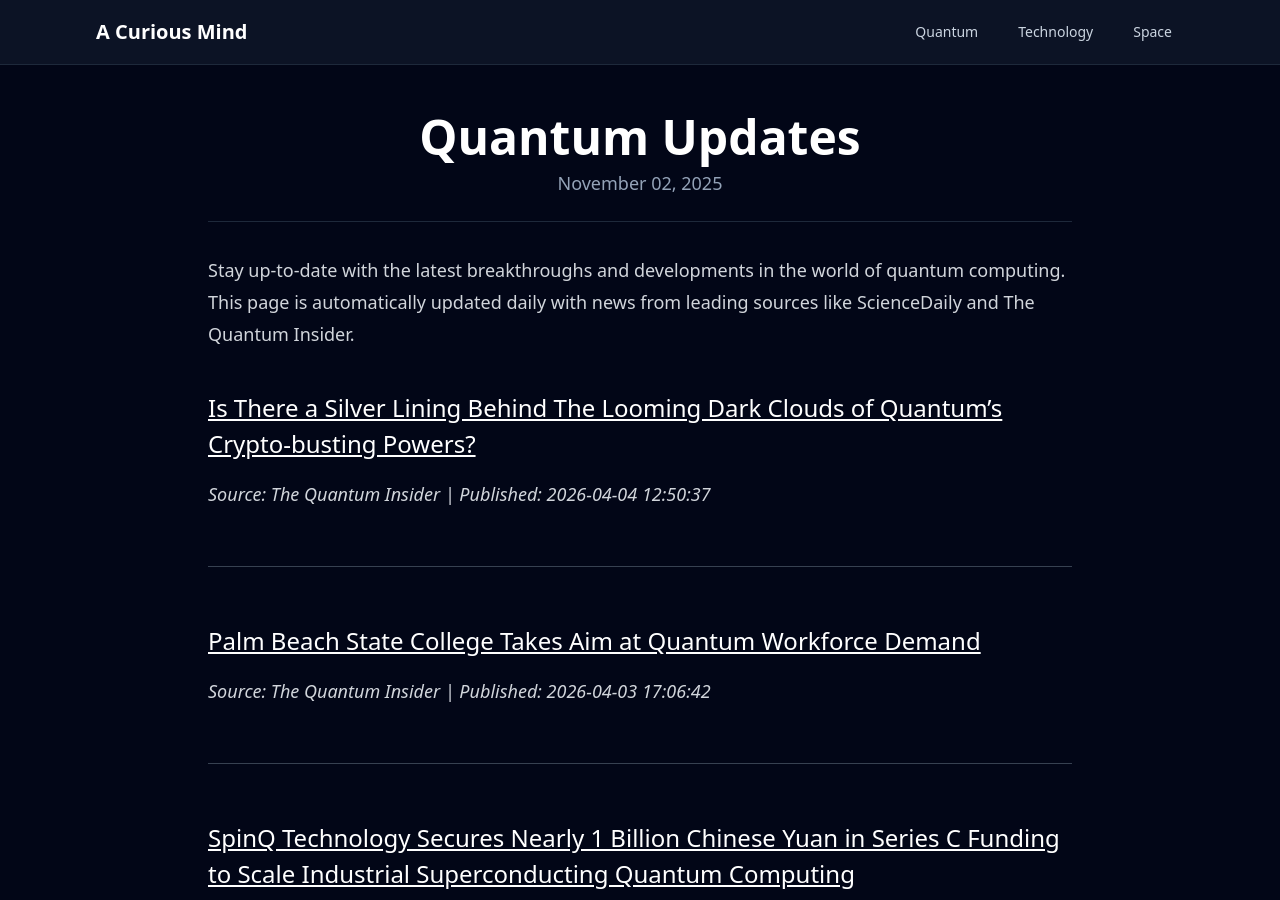
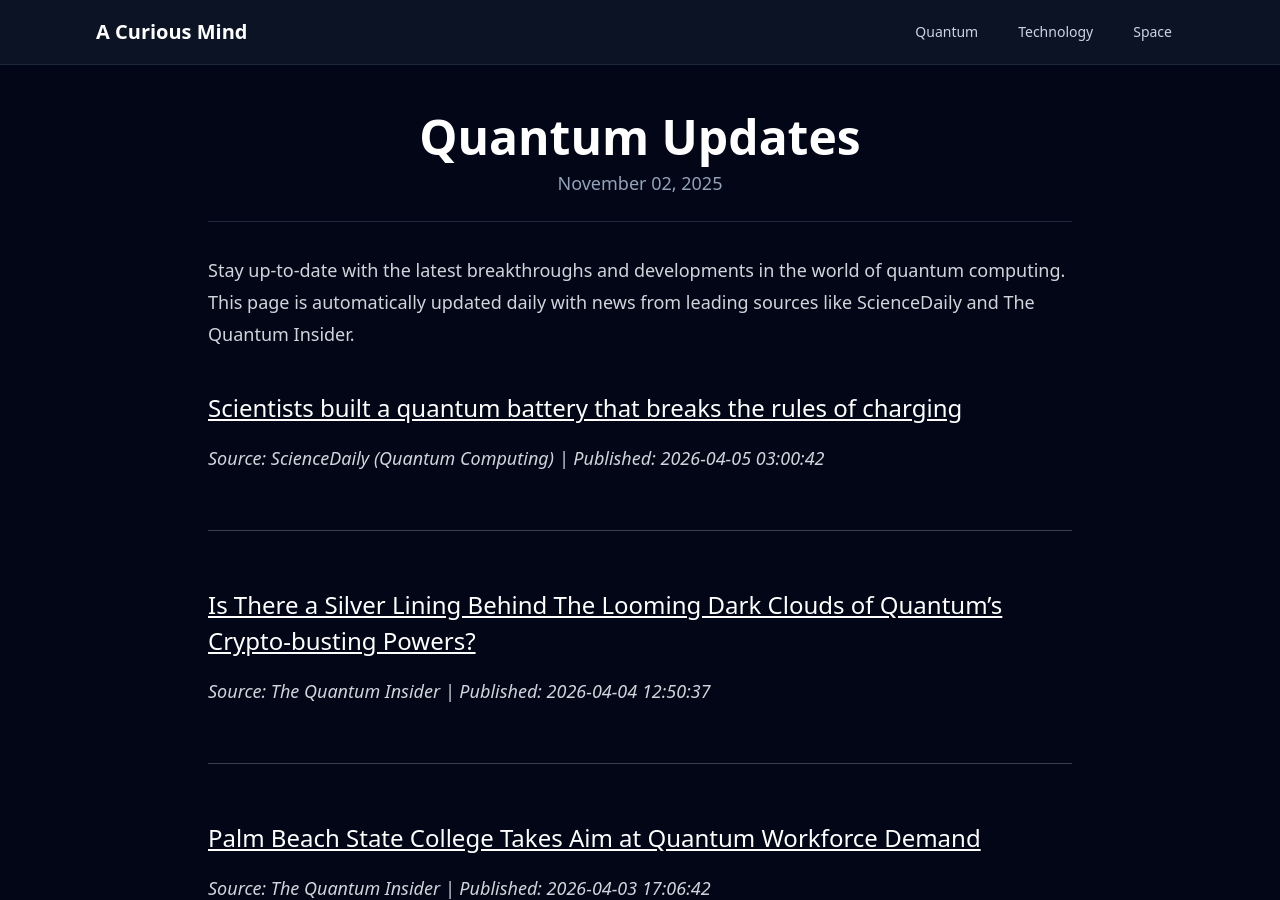
Before and after one commit to onehl7/onehl7.github.io, a Jekyll site: the page built from _posts/2025-11-02-quantum-updates.md, in a window 1280 px wide and 900 px high. Built offline with Jekyll 4.4.1, drawn with Linux system fonts in a browser that asks for light colours; nearby versions of some CDN libraries; some of the changed text lies outside the part shown.

Commit message:
Update quantum news data

```diff
--- a/_data/quantum_news.json
+++ b/_data/quantum_news.json
@@ -1,4 +1,10 @@
 [
+  {
+    "source": "ScienceDaily (Quantum Computing)",
+    "title": "Scientists built a quantum battery that breaks the rules of charging",
+    "link": "https://www.sciencedaily.com/releases/2026/04/260403224452.htm",
+    "published": "2026-04-05 03:00:42"
+  },
   {
     "source": "The Quantum Insider",
     "title": "Is There a Silver Lining Behind The Looming Dark Clouds of Quantum\u2019s Crypto-busting Powers?",
@@ -52,11 +58,5 @@
     "title": "World\u2019s first quantum battery could enable ultra fast charging",
     "link": "https://www.sciencedaily.com/releases/2026/03/260322020249.htm",
     "published": "2026-03-23 03:14:57"
-  },
-  {
-    "source": "ScienceDaily (Quantum Computing)",
-    "title": "Scientists just found a hidden 48-dimensional world in quantum light",
-    "link": "https://www.sciencedaily.com/releases/2026/03/260321012705.htm",
-    "published": "2026-03-21 11:26:44"
   }
 ]
```
